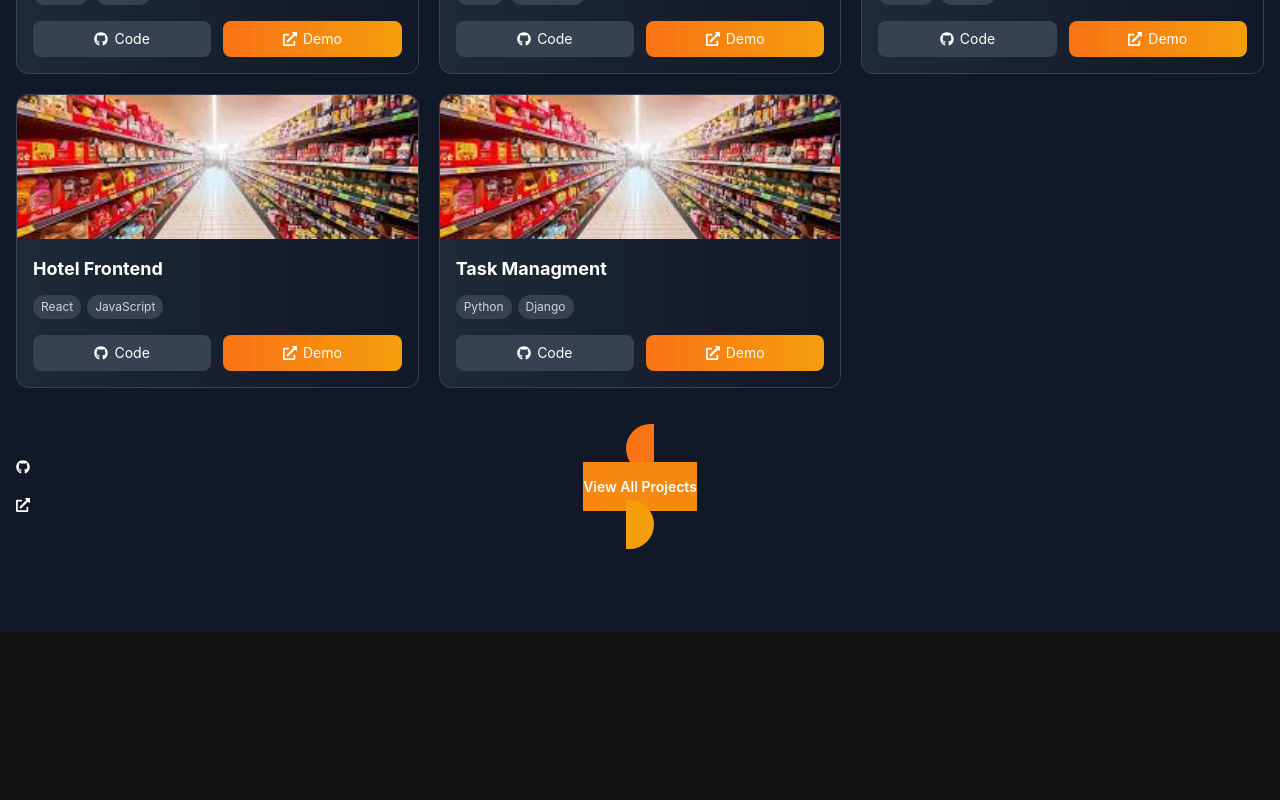
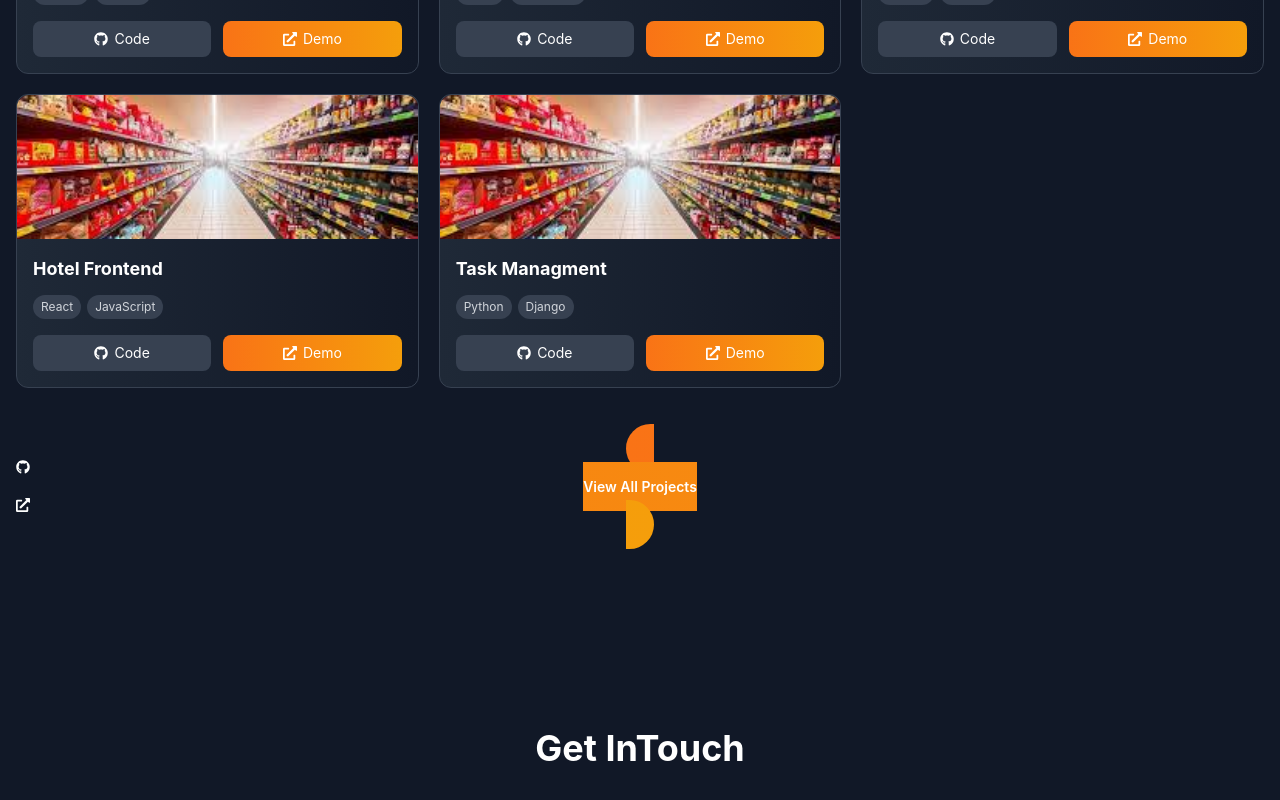
Before and after one commit to shehabuddin380/portfolio-website, a React (Vite) app: page / in a window 1280 px wide. Shown: the part 3934-4734 px from the top of the page. Before the commit the page ends 4566 px from the top, so only its background shows below. Built offline with nearby package versions, Linux system fonts and the light colour scheme.

Commit message:
update project and include Contact

```diff
--- a/src/App.jsx
+++ b/src/App.jsx
@@ -6,6 +6,7 @@ import Hero from "./components/Hero"
 import About from "./components/About"
 import Skills from "./components/Skills"
 import Projects from "./components/Projects"
+import Contact from "./components/Contact"
 
 const App=()=>{
   const [darkMode,setDarkMode]=useState(true)
@@ -42,6 +43,7 @@ const App=()=>{
        <About darkMode={darkMode} />
        <Skills darkMode={darkMode} />
        <Projects darkMode={darkMode} />
+       <Contact darkMode={darkMode} />
     </div>
   )
 }
--- /dev/null
+++ b/src/components/Contact.jsx
@@ -0,0 +1,31 @@
+import { section } from "framer-motion/client";
+
+
+const Contact = ({ darkMode }) => {
+    return (
+        <section
+        id="contact"
+        style={{
+            backgroundColor:darkMode ? '#111827' : '#f9fafb'
+        }}
+        className='py-12 sm:py-20 lg:py-24 overflow-hidden'>
+            <div className='container mx-auto px-4 sm:px-6 lg:px-8'>
+                <div className='text-center mb-8 sm:mb-10 md:mb-12'
+                data-aos="fade-up">
+                    <h2 className='text-2xl sm:text-3xl md:text-4xl font-bold mb-2 sm:mb-3'
+                    style={{
+                        color: darkMode ? 'white' : '#1f2937'
+                    }}>
+                        Get In
+                        <span>
+                            Touch
+                        </span>
+                    </h2>
+
+                </div>
+            </div>
+
+        </section>
+    )
+}
+export default Contact;
```
